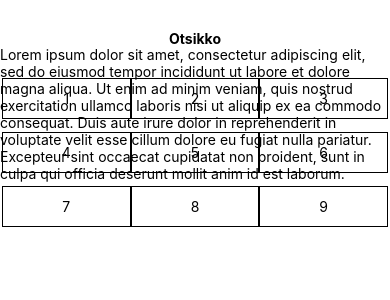
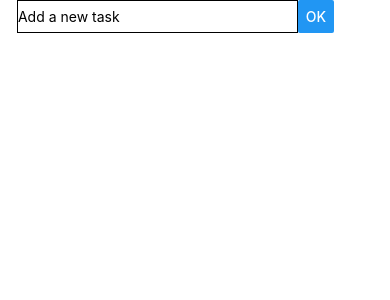
Before and after one commit to jusstero/tamk-4A00EZ65-3001-kojo, a React Native app: screen / in a window 390 px wide. Shown: the top 300 px of the page. Built offline with nearby package versions, Linux system fonts and the light colour scheme.

Commit message:
Week 2 exercise files.

```diff
--- a/App.js
+++ b/App.js
@@ -1,13 +1,71 @@
 import { StatusBar } from "expo-status-bar";
-import React from "react";
-import { StyleSheet, Text, View } from "react-native";
-import LayOut from "./components/Layout.js";
+import React, { useState } from "react";
+import { StyleSheet, Text, View, ScrollView, FlatList } from "react-native";
+import Constants from "expo-constants";
+import uuid from "uuid";
+
+import InputText from "./Components/InputText";
+import ItemList from "./Components/ItemList";
 
 export default function App() {
+  const [tasks, setTasks] = useState([]);
+
+  const [userInput, setUserInput] = useState("");
+
+  const addTextHandler = (text) => {
+    setUserInput(userInput + " " + text);
+  };
+
+  // ... spread operator. Pulls items out of an array. In our case it is used to create a
+  // new array
+  const addTaskHandler = (task) => {
+    setTasks([...tasks, { key: uuid.v4(), text: task }]);
+  };
+
+  // removes an item from the array based on the item key using the Array.filter method
+  // function is given to ItemList props as onItemPress
+  const removeTaskHandler = (key) => {
+    setTasks(tasks.filter((task) => task.key !== key));
+  };
+
   return (
-    <View>
-      <StatusBar style="auto" />
-      <LayOut></LayOut>
+    <View style={stylesLight.root}>
+      <View style={stylesLight.statusBar}>
+        <StatusBar style="auto" />
+      </View>
+
+      <InputText submitText="OK" onSubmitPressed={addTaskHandler} />
+      <ItemList data={tasks} onItemPress={removeTaskHandler} />
     </View>
   );
 }
+
+const stylesLight = StyleSheet.create({
+  root: {
+    flexDirection: "column",
+    justifyContent: "flex-start",
+    backgroundColor: "white",
+    height: "100%",
+    paddingTop: Constants.statusBarHeight,
+  },
+  statusBar: {
+    // height: Constants.statusBarHeight
+  },
+  text: {
+    width: 100,
+    color: "black",
+  },
+});
+
+const stylesDark = StyleSheet.create({
+  root: {
+    flexDirection: "row",
+    justifyContent: "center",
+    backgroundColor: "black",
+    height: "100%",
+  },
+  text: {
+    width: 100,
+    color: "#FFF",
+  },
+});
--- /dev/null
+++ b/components/InputText.js
@@ -0,0 +1,68 @@
+import React, { useState } from "react";
+import { TextInput, Button, View, StyleSheet } from "react-native";
+
+const InputText = (props) => {
+  const [userText, setUserText] = useState("");
+
+  const inputTextChangeHandler = (inputText) => {
+    setUserText(inputText);
+  };
+
+  const onSubmitPressedHandler = () => {
+    if (userText != "") {
+      props.onSubmitPressed(userText);
+      // setUserText("");
+    }
+  };
+
+  return (
+    <View style={styles.root}>
+      <TextInput
+        style={styles.input}
+        placeholder="Add a new task"
+        onChangeText={inputTextChangeHandler}
+        value={userText}
+      />
+
+      {/* Inline-funktio määritetty nuolisyntaksilla */}
+      {/* <Button onPress={() => console.log("Button pressed")}
+                style={styles.submitButton}
+                title={props.submitText}/> */}
+
+      {/* onPress handler määritetty funktiona komponentin määrittämässä tiedostossa.
+                Huom! parametrina välitettäviä funktioita ei suoriteta tässä vaiheessa, viittaus
+                niihin välitetään komponentille. */}
+      {/* <Button onPress={HandleButtonPressed}
+                style={styles.submitButton}
+                title={props.submitText}/> */}
+
+      {/* Nappia painettaessa suoritettava funktio välitetään parent-komponentista */}
+      <Button
+        onPress={onSubmitPressedHandler}
+        style={styles.submitButton}
+        title={props.submitText}
+      />
+    </View>
+  );
+};
+
+const HandleButtonPressed = () => {
+  console.log("Button pressed");
+};
+
+const styles = StyleSheet.create({
+  root: {
+    flexDirection: "row",
+    width: "90%",
+    justifyContent: "center",
+  },
+  input: {
+    borderWidth: 1,
+    width: "80%",
+  },
+  submitButton: {
+    // width: "20%"
+  },
+});
+
+export default InputText;
--- /dev/null
+++ b/components/ItemList.js
@@ -0,0 +1,46 @@
+import React from "react";
+import {
+  Text,
+  ScrollView,
+  View,
+  StyleSheet,
+  TouchableHighlight,
+  TouchableOpacity,
+  TouchableNativeFeedback,
+  TouchableWithoutFeedback,
+} from "react-native";
+
+const ItemList = (props) => {
+  let index = 0;
+
+  return (
+    <ScrollView>
+      {props.data.map((item) => {
+        index++;
+        return (
+          // list items use the TouchableHighLight component
+          // onPress function deletes an item from the list using the onItemPress prop
+          <TouchableHighlight onPress={() => props.onItemPress(item.key)}>
+            <View
+              key={item.key}
+              style={index % 2 == 0 ? styles.itemEven : styles.itemOdd}
+            >
+              <Text>{item.text}</Text>
+            </View>
+          </TouchableHighlight>
+        );
+      })}
+    </ScrollView>
+  );
+};
+
+export default ItemList;
+
+const styles = StyleSheet.create({
+  itemOdd: {
+    backgroundColor: "#b2fffd",
+  },
+  itemEven: {
+    backgroundColor: "white",
+  },
+});
--- a/package.json
+++ b/package.json
@@ -13,7 +13,8 @@
     "react": "16.13.1",
     "react-dom": "16.13.1",
     "react-native": "https://github.com/expo/react-native/archive/sdk-40.0.1.tar.gz",
-    "react-native-web": "~0.13.12"
+    "react-native-web": "~0.13.12",
+    "expo-constants": "~9.3.3"
   },
   "devDependencies": {
     "@babel/core": "~7.9.0"
```
Also changed, not shown: components/ClickCounter.js (added, +19 -0 lines).
